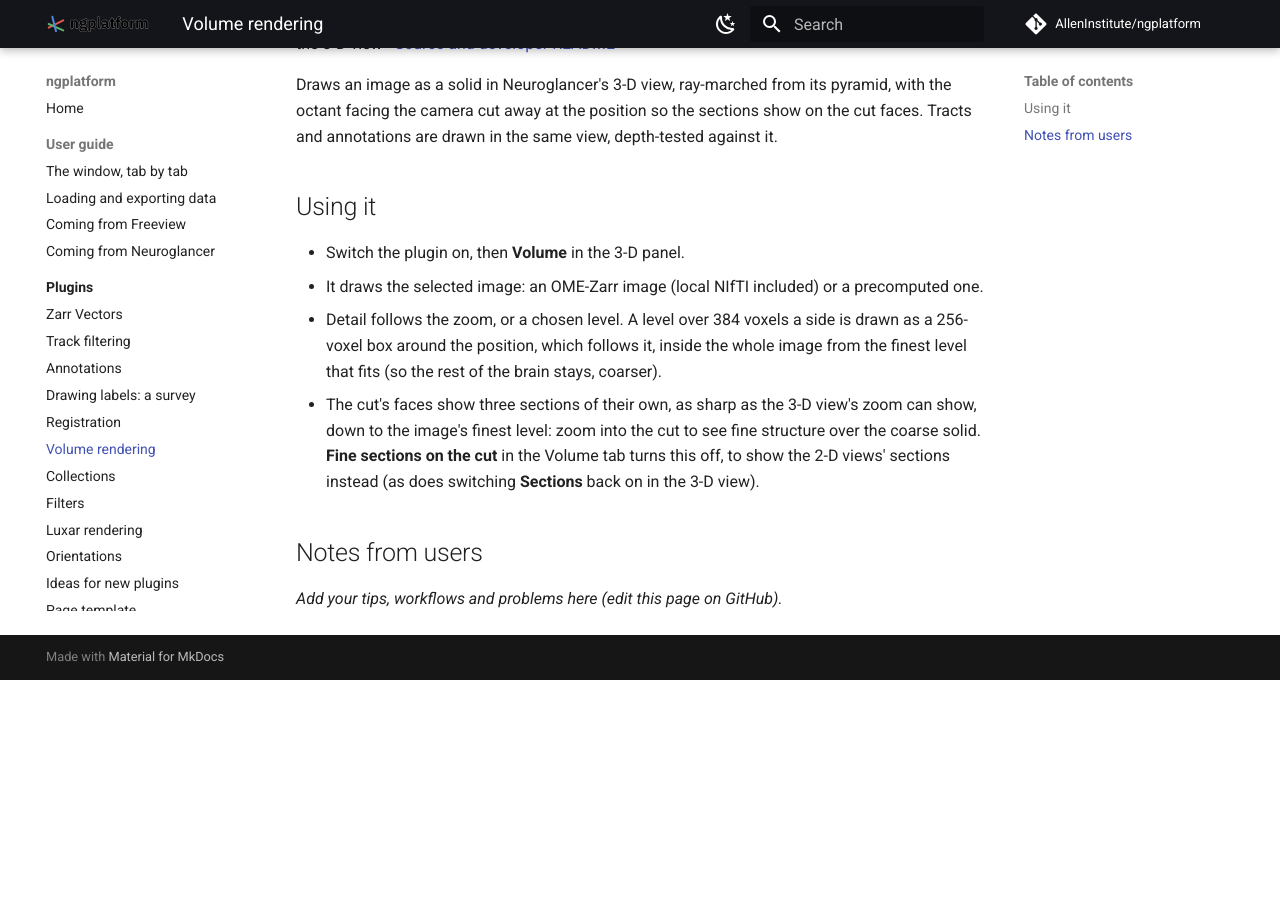
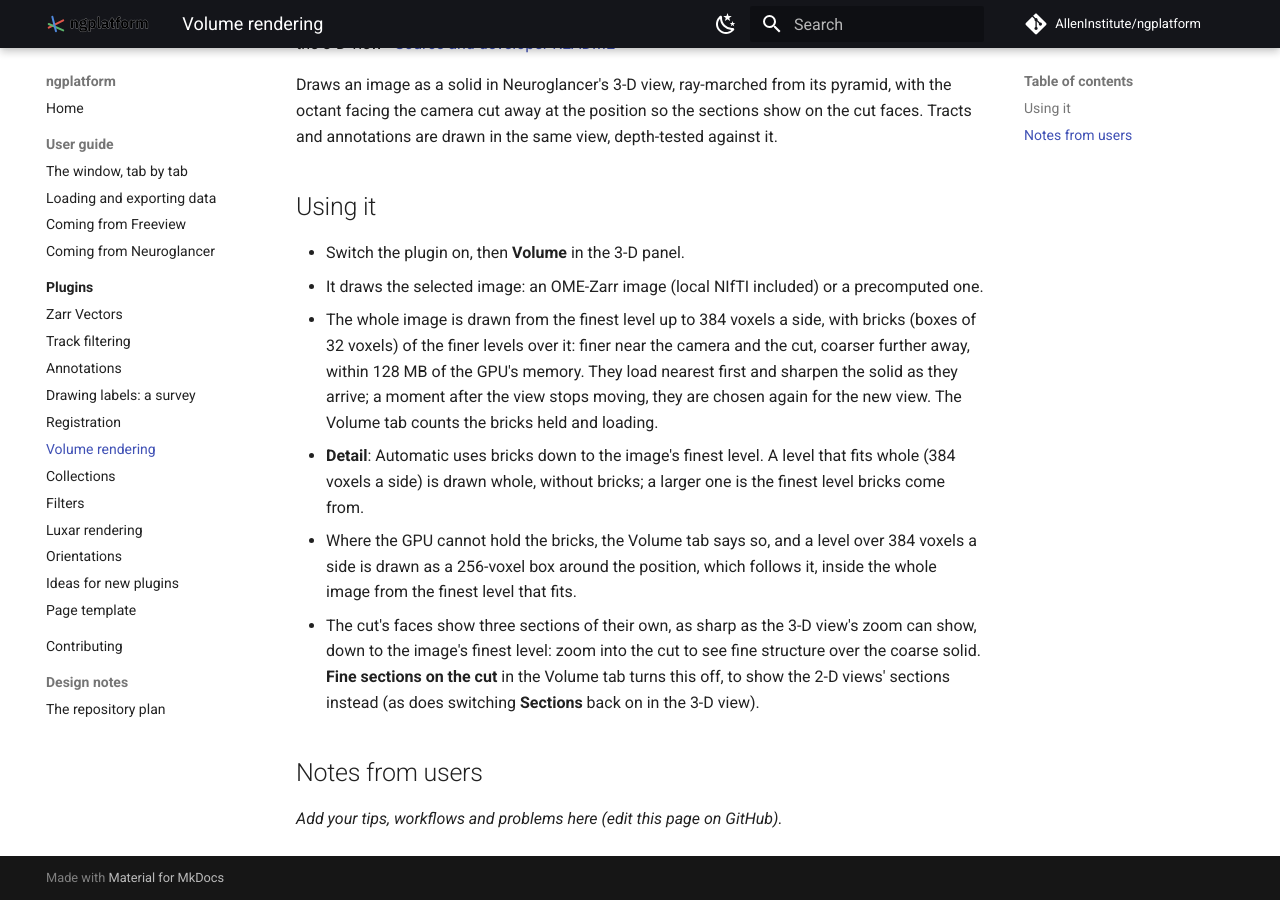
Before and after one commit to AllenInstitute/ngplatform, an MkDocs documentation site: the page built from docs/plugins/volume-rendering.md, in a window 1280 px wide and 900 px high, scrolled down 965 px. Built offline with MkDocs 1.6.1 and Material for MkDocs 9.7.7, drawn with Linux system fonts in a browser that asks for light colours; comment, search, counter and statistics services are not loaded; before the commit the page ends 1645 px from its top, so only the background shows below that.

Commit message:
Volume view docs: bricks, the Detail menu with them, and without them

```diff
--- a/docs/plugins/volume-rendering.md
+++ b/docs/plugins/volume-rendering.md
@@ -16,10 +16,18 @@ view, depth-tested against it.
 - Switch the plugin on, then **Volume** in the 3-D panel.
 - It draws the selected image: an OME-Zarr image (local NIfTI included) or a
   precomputed one.
-- Detail follows the zoom, or a chosen level. A level over 384 voxels a side
-  is drawn as a 256-voxel box around the position, which follows it, inside
-  the whole image from the finest level that fits (so the rest of the brain
-  stays, coarser).
+- The whole image is drawn from the finest level up to 384 voxels a side,
+  with bricks (boxes of 32 voxels) of the finer levels over it: finer near
+  the camera and the cut, coarser further away, within 128 MB of the GPU's
+  memory. They load nearest first and sharpen the solid as they arrive; a
+  moment after the view stops moving, they are chosen again for the new
+  view. The Volume tab counts the bricks held and loading.
+- **Detail**: Automatic uses bricks down to the image's finest level. A
+  level that fits whole (384 voxels a side) is drawn whole, without bricks;
+  a larger one is the finest level bricks come from.
+- Where the GPU cannot hold the bricks, the Volume tab says so, and a level
+  over 384 voxels a side is drawn as a 256-voxel box around the position,
+  which follows it, inside the whole image from the finest level that fits.
 - The cut's faces show three sections of their own, as sharp as the 3-D
   view's zoom can show, down to the image's finest level: zoom into the cut
   to see fine structure over the coarse solid. **Fine sections on the cut**
```
Also changed, not shown: TODO.md (+1 -1 lines), plugins/volume-view/README.md (+33 -2 lines), 1 other file.
